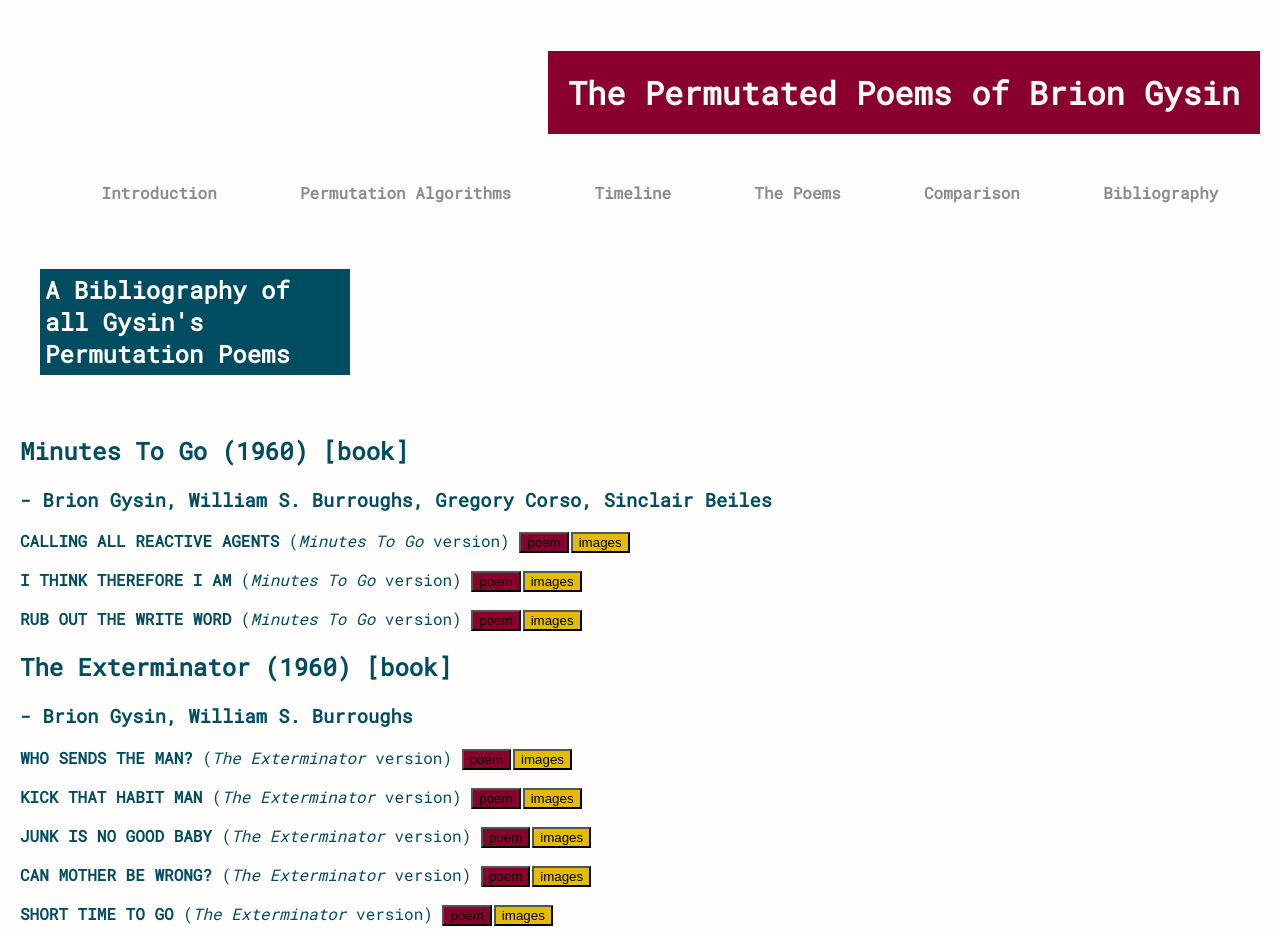
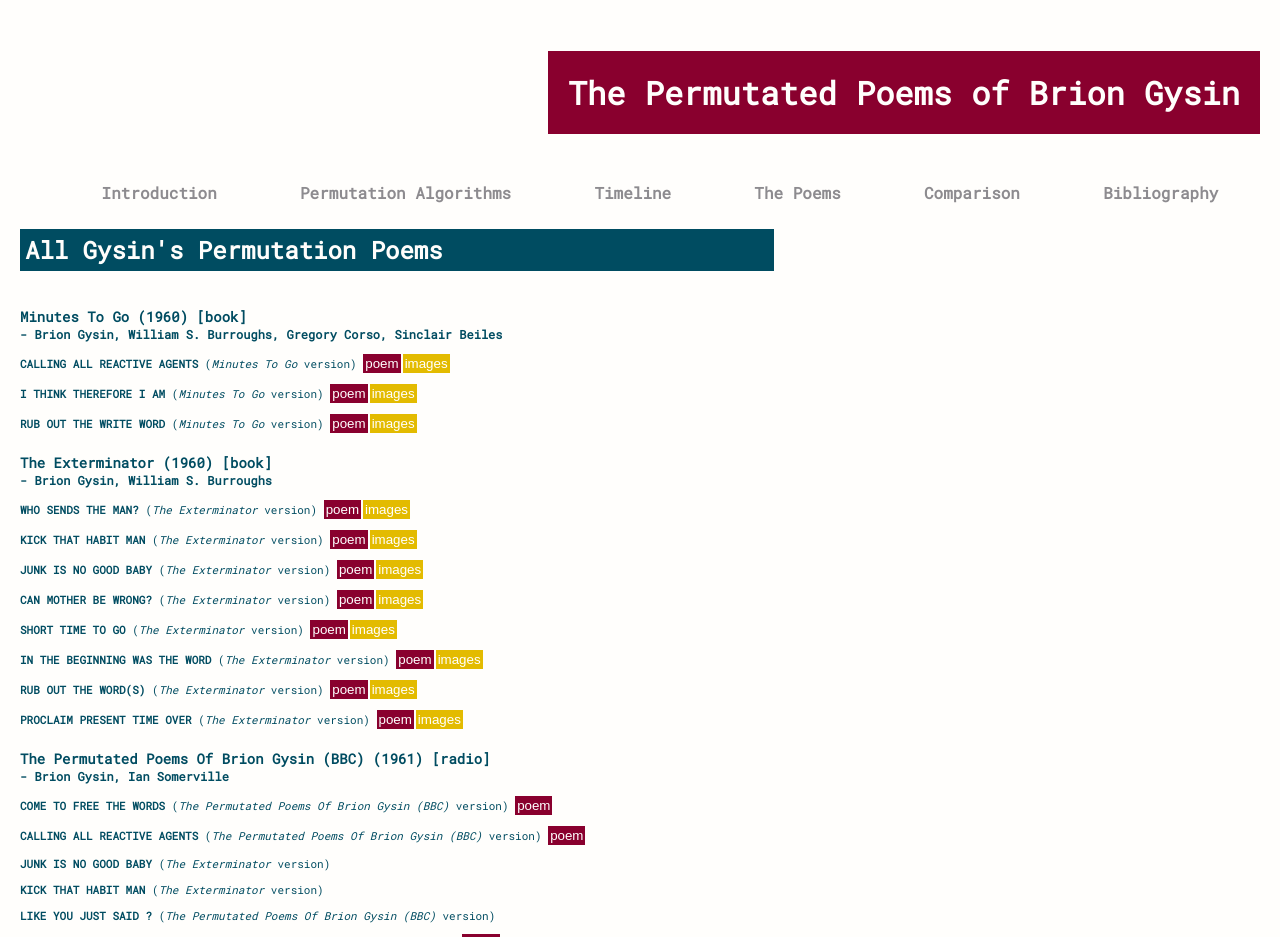
Before and after one commit to dpocknee/gysin, a React (Create React App) app: page /gysin/poems in a window 1280 px wide. Shown: the top 937 px of the page. Built offline with nearby package versions, Linux system fonts and the light colour scheme.

Commit message:
updated timeline.

```diff
--- a/src/poems/Poems.css
+++ b/src/poems/Poems.css
@@ -1,4 +1,12 @@
 @import '../../node_modules/react-image-gallery/styles/css/image-gallery.css';
+
+.generalPoems h1 {
+  font-size: 1.5em;
+  color: #fffefc;
+  padding: 5px 5px 5px 5px;
+  max-width: 60%;
+  background-color: #004c61;
+}
 
 .poems h2 {
   margin-top: 20px;
--- a/src/poems/Poems.jsx
+++ b/src/poems/Poems.jsx
@@ -45,13 +45,11 @@ export default class Poems extends Component {
     } = this.state;
     return (
       <div className="generalPoems">
-        <section>
-          <h1>
-            A Bibliography of all Gysin's <strong>Permutation Poems</strong>
-          </h1>
-        </section>
-        <div className="PoemsSplit">
-          <div className="Poems">
+        <h1>
+          All Gysin's <strong>Permutation Poems</strong>
+        </h1>
+        <div className="poemsSplit">
+          <div className="poems">
             {playAudio && (
               <div>
                 <ReactAudioPlayer src={playAudio} autoPlay controls />
--- a/src/timeline/data/timeline.js
+++ b/src/timeline/data/timeline.js
@@ -1,20 +1,4 @@
 const timeline = [
-  { date: '1950', position: 'year' },
-  {
-    date: '1950',
-    content:
-      'The Wilhelm-Baynes English translation of the <strong>I Ching</strong> is published.',
-    position: 'left'
-  },
-  { date: '1951', position: 'year' },
-  { date: '1952', position: 'year' },
-  {
-    date: '1952',
-    content:
-      'Brion Gysin finds a curse in the form of a magic word square in the vent of the restaurant he runs in Tangiers.',
-    position: 'right'
-  },
-  { date: '1953', position: 'year' },
   {
     date: '1953',
     content:
@@ -48,6 +32,12 @@ const timeline = [
     position: 'left'
   },
   { date: '1956', position: 'year' },
+  {
+    date: '1956',
+    content:
+      'Brion Gysin finds a curse in the form of a magic word square in the vent of the restaurant he runs in Tangiers.',
+    position: 'right'
+  },
   {
     date: 'August 1956',
     content: "Gysin's restaurant closes.",
@@ -98,7 +88,8 @@ const timeline = [
   },
   {
     date: '1958',
-    content: 'Gysin writes I AM THAT I AM (without computer assistance).',
+    content:
+      'Gysin writes <strong>I AM THAT I AM</strong> (without computer assistance).',
     position: 'right'
   },
   {
@@ -160,7 +151,7 @@ const timeline = [
     date: '1960',
     content: `<strong>PERMUTATION ALGORITHMS PUBLISHED</strong> in D H. Lehmer "Teaching combinatorial tricks to a computer," and R. J. Walker "An Enumerative Techniqe for a Class of Combinatorial Problem" in <i>Proceedings of Symposium Applied Mathematics,Combinatorial Analysis</i>, Vol. 10.  This contained:
       <br>Lehmer Constant Difference Method
-      <br>A previously unmethod by Marshall Hall Jr.
+      <br>A previously unpublished method by Marshall Hall Jr.
       <br>Walker Backtrack Method`,
     position: 'left'
   },
@@ -399,7 +390,7 @@ const timeline = [
   },
   { date: '1972', position: 'year' },
   {
-    date: '1973',
+    date: '1972',
     content:
       'The poem <strong>THIS IS SAM FRANCIS</strong> is published in the exhibition catalogue for <strong>Sam Fancis, Paintings, 1947-1972</strong>.',
     position: 'right'
```
